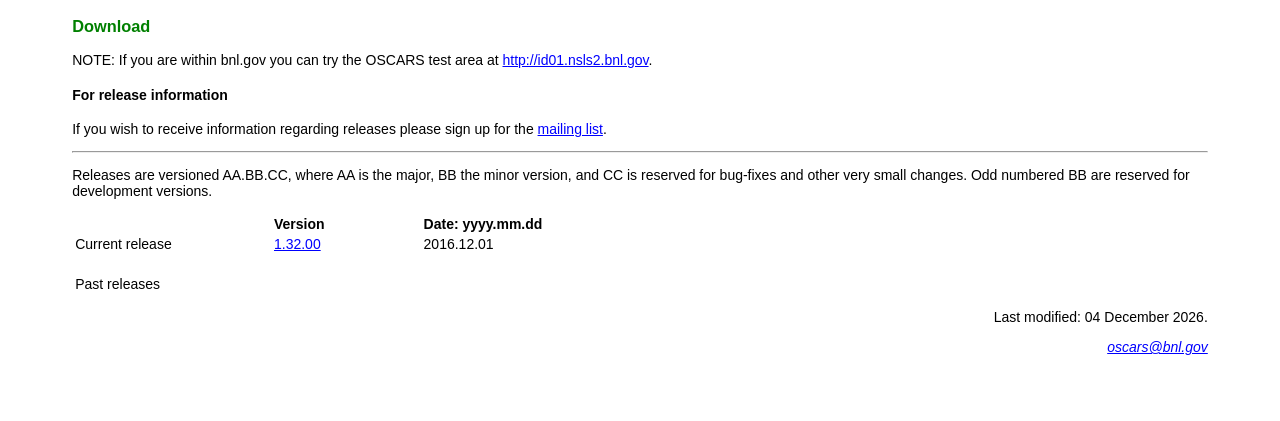
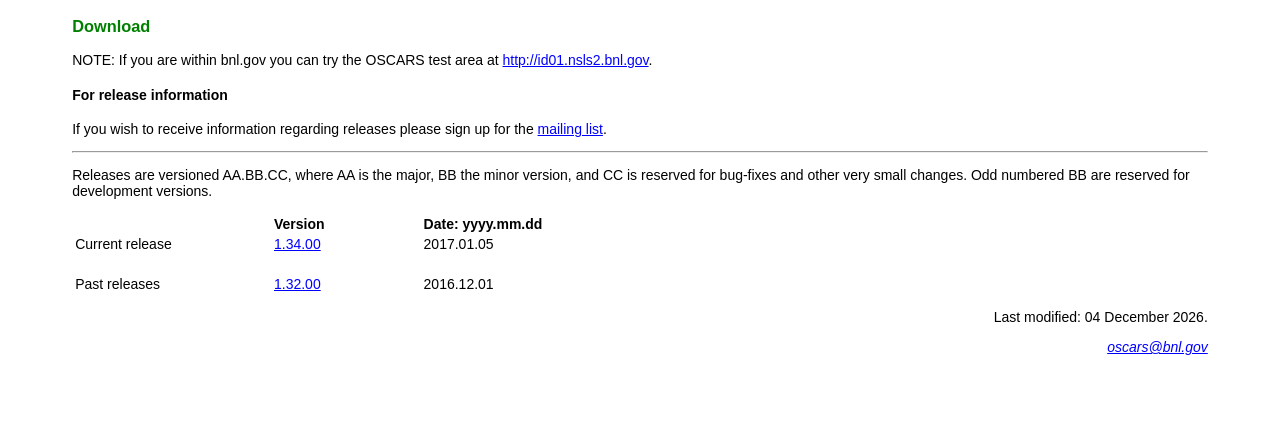
Before and after one commit to dhidas/OSCARSWeb, a PHP site: page /download.php in a window 1280 px wide. Shown: the part 135-556 px from the top of the page. Run offline with PHP 8.4, Linux system fonts and the light colour scheme; some libraries are stand-ins or nearby versions.

Commit message:
updated from site

```diff
--- a/doc.php
+++ b/doc.php
@@ -16,7 +16,7 @@ For documentation on installation please see the <a href="download.php">download
 <table class="left" width="300">
   <tr>
     <td width="50%"><b>Current release</b></td>
-    <td width="50%"><a target="_blank" href="doc/1.32.00">1.32.00</a></td>
+    <td width="50%"><a target="_blank" href="doc/1.34.00">1.34.00</a></td>
   </tr>
   <tr>
     <td>&nbsp;</td>
@@ -24,7 +24,7 @@ For documentation on installation please see the <a href="download.php">download
   </tr>
   <tr>
     <td><b>Past releases</b></td>
-    <td></td>
+    <td width="50%"><a target="_blank" href="doc/1.32.00">1.32.00</a></td>
   </tr>
 </table>
 
--- a/download.php
+++ b/download.php
@@ -26,8 +26,8 @@ Releases are versioned AA.BB.CC, where AA is the major, BB the minor version, an
   </tr>
   <tr>
     <td>Current release</td>
-    <td><a href="download/1.32.00/">1.32.00</a></td>
-    <td>2016.12.01</td>
+    <td><a href="download/1.34.00/">1.34.00</a></td>
+    <td>2017.01.05</td>
   </tr>
   <tr>
     <td>&nbsp;</td>
@@ -36,8 +36,8 @@ Releases are versioned AA.BB.CC, where AA is the major, BB the minor version, an
   </tr>
   <tr>
     <td>Past releases</td>
-    <td></td>
-    <td></td>
+    <td><a href="download/1.32.00/">1.32.00</a></td>
+    <td>2016.12.01</td>
   </tr>
 </table>
 
--- a/index.php
+++ b/index.php
@@ -3,6 +3,11 @@
 
 <h3>Home</h3>
 
+<p>
+<font color="red">
+Latest release: 2017.01.05 - <a href="download/1.34.00">1.34.00</a>
+</font>
+</p>
 
 <p>
 OSCARS is a modern code for the computation of radiative properties of charged particles in electromagnetic fields.  OSCARS is capable of calculating spectra, flux, and power densities for arbitrary field configurations, multi-particle and mixed-particle beams, with user configurable precision.  Notably, OSCARS is capable of calculating flux and power density distributions on arbitrary shaped surfaces in 3-D.
```
